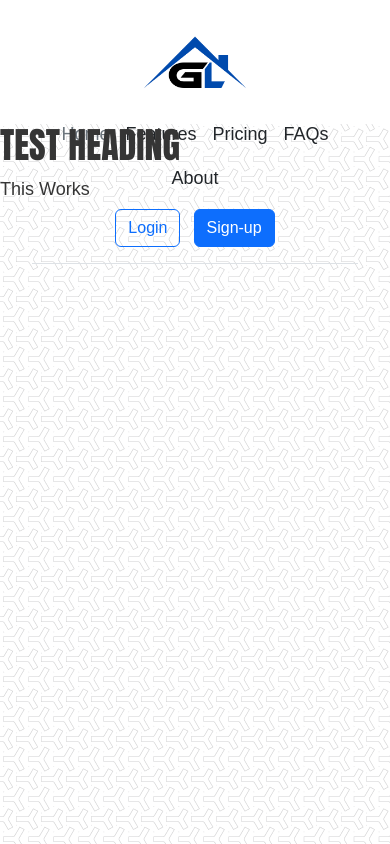
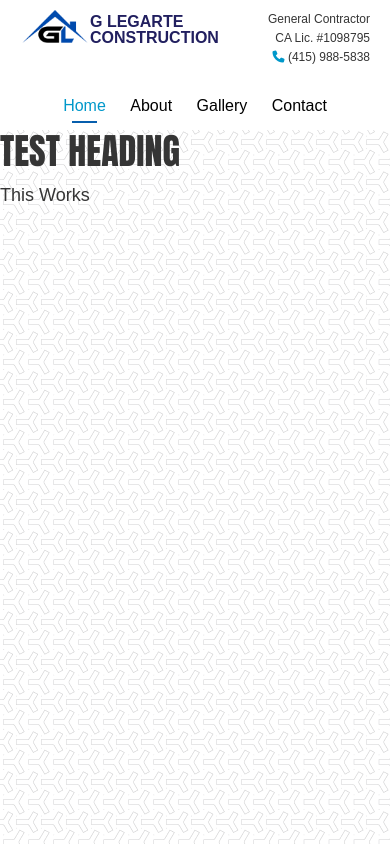
Before and after one commit to gtumbaga/legartesf.com, a plain HTML site: page docs/index.html in a window 390 px wide. Drawn offline with nearby package versions, Linux system fonts and the light colour scheme.

Commit message:
got header working across all the breakpoints

```diff
--- /dev/null
+++ b/docs/css/responsive.css
@@ -0,0 +1,59 @@
+@media handheld, only screen and (max-width: 991px) {
+    .heading {
+        height: 150px;
+    }
+}
+@media handheld, only screen and (max-width: 767px) {
+    #logo-holder {
+        display: block;
+        position: absolute;
+        top: 0;
+        left: 20px;
+        width: 300px;
+    }
+    .heading .info {
+        text-align: center;
+        display: block;
+        position: absolute;
+        top: 10px;
+        right: 20px;
+    }
+    .heading ul.nav {
+        display: block;
+        width: 100%;
+        text-align: center;
+        margin-top: 86px;
+
+        font-size: 16px;
+    }
+}
+@media handheld, only screen and (max-width: 575px) {
+    .brand {
+        font-size: 16px;
+        margin-top: 14px;
+    }
+    .header-logo {
+        width: 70px;
+    }
+    /*#logo-holder {*/
+        /*left: 10px;*/
+    /*}*/
+    .heading .info {
+        text-align: center;
+        font-size: 12px;
+        /*right: 10px;*/
+    }
+    .heading ul.nav {
+        margin-top: 70px;
+
+        font-size: 16px;
+    }
+    .heading {
+        height: 130px;
+    }
+}
+@media handheld, only screen and (max-width: 359px) {
+    .heading ul.nav {
+        font-size: 14px;
+    }
+}
--- a/docs/css/styles.css
+++ b/docs/css/styles.css
@@ -28,12 +28,74 @@ h4 { font-size: 22px; }
 h5 { font-size: 20px; }
 h6 { font-size: 18px; }
 
+.brand {
+    color: #211F5F;
+    display: inline-block;
+    /*white-space: nowrap;*/
+    text-transform: uppercase;
+    font-size: 20px;
+    font-weight: bold;
+    line-height: 1;
+    margin-top: 30px;
+}
+
 .heading {
     height: 124px;
     padding: 5px 20px;
     background: #fff;
 }
 .header-logo {
-    display: inline-block !important;
+    display: block !important;
+    float: left;
     width: 110px;
 }
+.heading ul.nav li {
+    display: inline-block;
+}
+.heading ul.nav li a {
+    padding-top: 10px;
+    padding-right: 10px;
+    padding-bottom: 10px;
+    padding-left: 10px;
+
+    border-style: solid;
+    border-top-width: 0px;
+    border-bottom-width: 0px;
+    border-left-width: 0px;
+    border-right-width: 0px;
+    color: #000000;
+
+    text-decoration: none;
+    display: block;
+}
+.heading ul.nav li.active a {
+    color: #0098CA;
+}
+.heading ul.nav li a:hover {
+    color: #0098CA;
+}
+.heading ul.nav li a:after {
+    content: ' ';
+    border: 1px solid transparent;
+    transition: 0.4s ease-in-out;
+    display: block;
+    width: 0;
+    margin: 2px auto 0 auto;
+}
+.heading ul.nav li.active a:after,
+.heading ul.nav li:hover a:after{
+    color: #0098CA;
+    content: '';
+    border-color: #075ead;
+    width: 25px;
+}
+.heading .info {
+    font-size: 16px;
+}
+.heading .info .line {
+    display: block;
+}
+
+.fa-phone {
+    color: #0098CA;
+}
--- a/docs/index.html
+++ b/docs/index.html
@@ -19,29 +19,44 @@
     <link href="https://cdn.jsdelivr.net/npm/bootstrap@5.3.0-alpha1/dist/css/bootstrap.min.css" rel="stylesheet" integrity="sha384-GLhlTQ8iRABdZLl6O3oVMWSktQOp6b7In1Zl3/Jr59b6EGGoI1aFkw7cmDA6j6gD" crossorigin="anonymous">
 
     <link rel="stylesheet" href="/css/styles.css">
+    <link rel="stylesheet" href="/css/responsive.css">
+
+    <script src="https://kit.fontawesome.com/df61f32025.js" crossorigin="anonymous"></script>
 </head>
 <body>
     <main>
         <!-- HEADER -->
         <div class="heading">
             <div class="container">
-                <header class="d-flex flex-wrap align-items-center justify-content-center justify-content-md-between py-3 mb-4 border-bottom">
-                    <a href="/" class="d-flex align-items-center col-md-3 mb-2 mb-md-0 text-dark text-decoration-none">
+                <header class="d-flex pt-2 flex-wrap align-items-center justify-content-center justify-content-md-between py-3 mb-4">
+
+                    <a href="/" id="logo-holder" class="col-xs-12 col-sm-12 col-md-6 col-lg-4 order-lg-1 align-items-center col-md-3 mb-2 mb-md-0 text-dark text-decoration-none">
                         <img src="/img/logo.png" alt="G Legarte Construction Logo" class="header-logo img-responsive" />
+                        <span class="brand">
+                            G Legarte<br/>Construction
+                        </span>
                     </a>
 
-                    <ul class="nav col-12 col-md-auto mb-2 justify-content-center mb-md-0">
-                        <li><a href="#" class="nav-link px-2 link-secondary">Home</a></li>
-                        <li><a href="#" class="nav-link px-2 link-dark">Features</a></li>
-                        <li><a href="#" class="nav-link px-2 link-dark">Pricing</a></li>
-                        <li><a href="#" class="nav-link px-2 link-dark">FAQs</a></li>
-                        <li><a href="#" class="nav-link px-2 link-dark">About</a></li>
+                    <div class="col-xs-12 col-sm-12 col-md-6 col-lg-3 order-lg-3 text-end">
+                        <div class="info text-end">
+                            <div class="line line-1">
+                                General Contractor
+                            </div>
+                            <div class="line line-2">
+                                CA Lic. #1098795<br/>
+                            </div>
+                            <div class="line line-3">
+                                <i class="fa fa-phone"></i> (415) 988-5838<br/>
+                            </div>
+                        </div>
+                    </div>
+
+                    <ul class="nav order-lg-2 col-xs-12 col-sm-12 col-md-12 col-lg-5 mb-2 justify-content-center mb-md-0">
+                        <li class="active"><a href="#" class="">Home</a></li>
+                        <li class=""><a href="#" class="">About</a></li>
+                        <li class=""><a href="#" class="">Gallery</a></li>
+                        <li class=""><a href="#" class="">Contact</a></li>
                     </ul>
-
-                    <div class="col-md-3 text-end">
-                        <button type="button" class="btn btn-outline-primary me-2">Login</button>
-                        <button type="button" class="btn btn-primary">Sign-up</button>
-                    </div>
                 </header>
             </div>
         </div>
```
